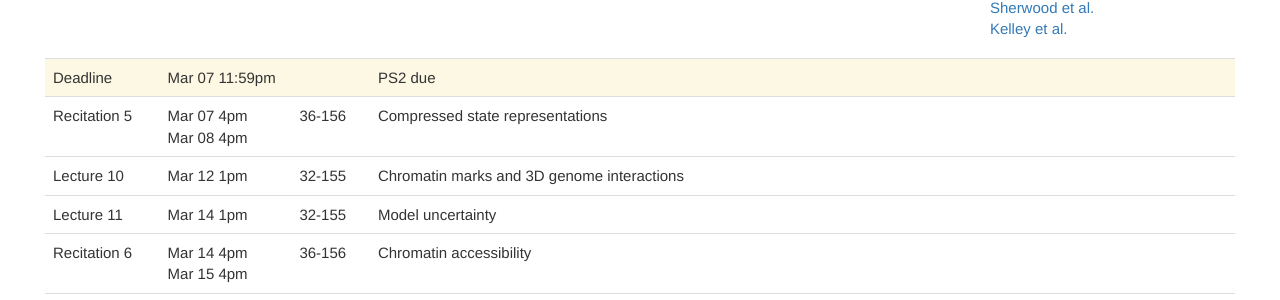
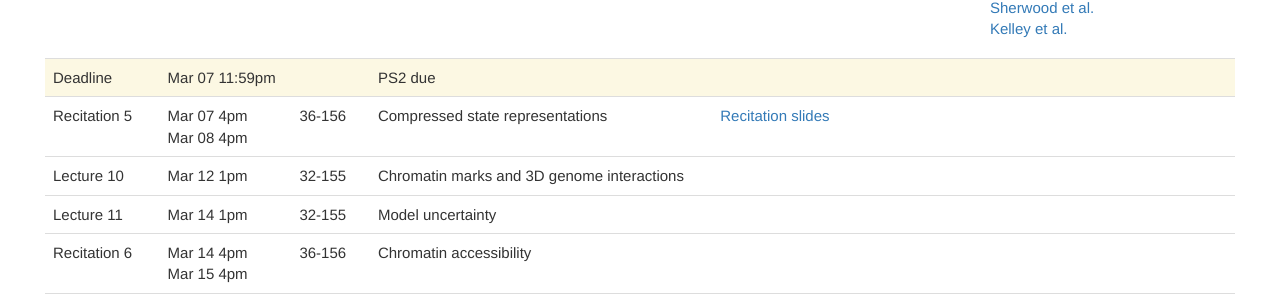
Before and after one commit to mit6874/mit6874.github.io, a Jekyll site: the page built from index.html, in a window 1280 px wide and 900 px high, scrolled down 1931 px. Shown: the part 153-453 px from the top of the window. Built offline with Jekyll 4.4.1, drawn with Linux system fonts in a browser that asks for light colours; nearby versions of some CDN libraries.

Commit message:
Update index.html

```diff
--- a/index.html
+++ b/index.html
@@ -272,7 +272,11 @@ layout: default
             <td>Mar 07 4pm<br />Mar 08 4pm</td>
             <td>36-156</td>
             <td>Compressed state representations</td>
-            <td></td>
+            <td>
+		 <ul>
+		    <li><a href="../assets/recitations/recitation5-2019.pdf">Recitation slides</a></li>
+		</ul>
+	    </td>
             <td></td>
         </tr>
         <tr>
```
